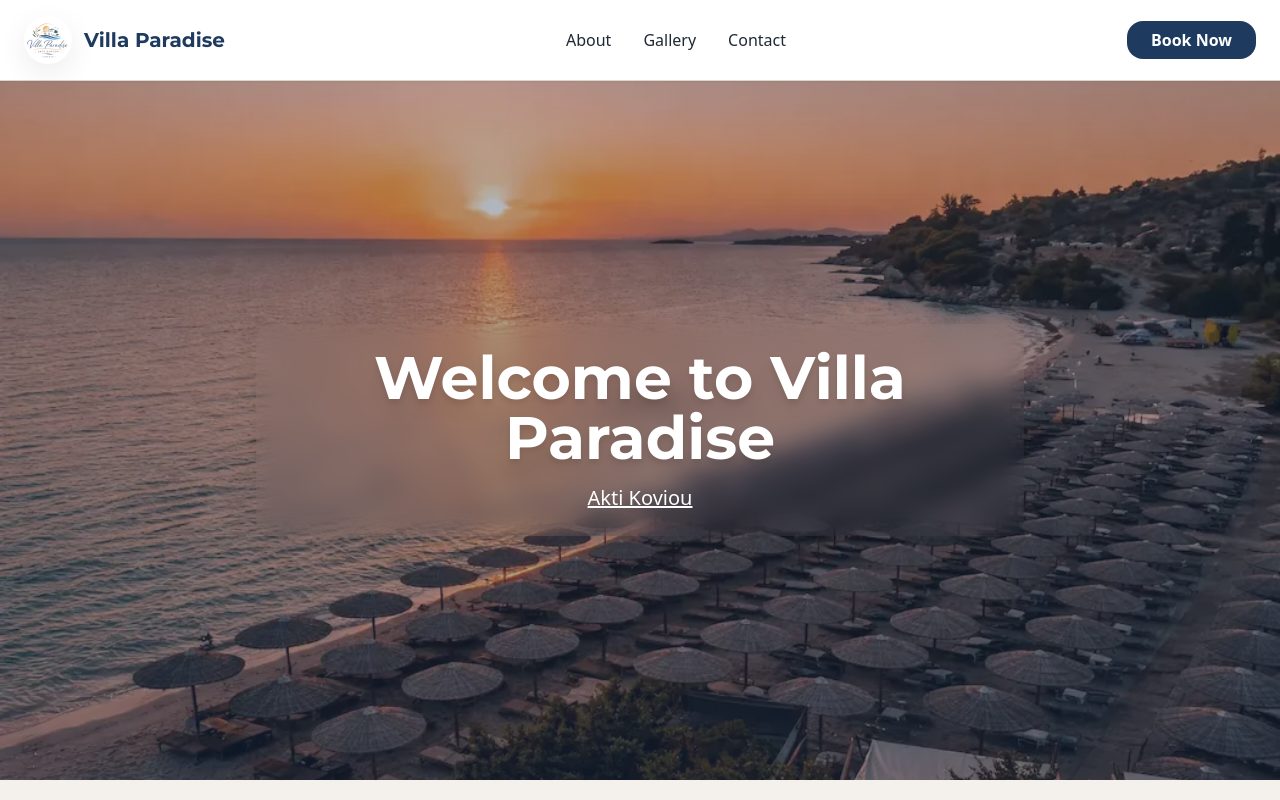
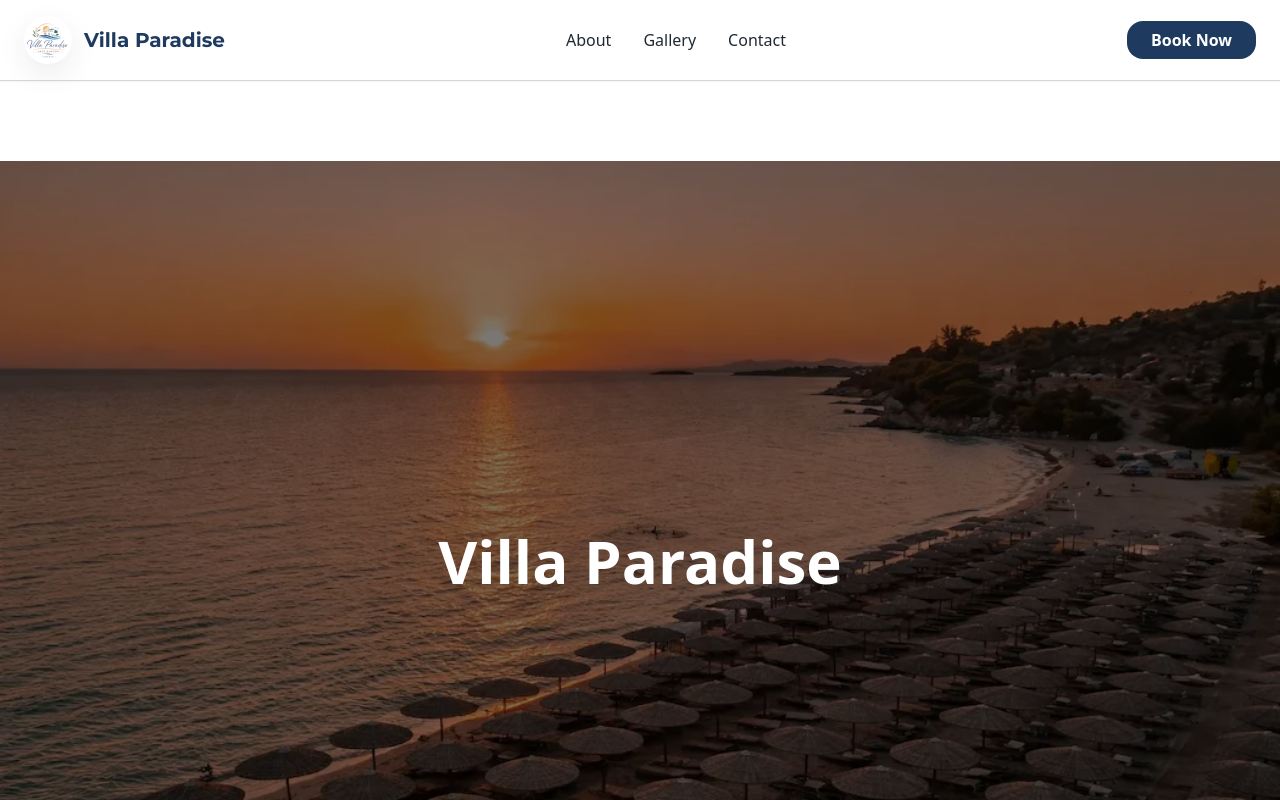
Before and after one commit to Emmilija/koviou-paradise, a React (Vite) app: page / in a window 1280 px wide. Shown: the top 800 px of the page. Built offline with nearby package versions, Linux system fonts and the light colour scheme.

Commit message:
fixed lcp

```diff
--- a/src/App.tsx
+++ b/src/App.tsx
@@ -1,6 +1,6 @@
 import Navbar from "./components/Navbar";
 
-import Services from "./components/Services";
+import Hero from "./components/Hero";
 import Footer from "./components/Footer";
 import Gallery from "./components/Gallery";
 import AboutUs from "./components/AboutUs";
@@ -12,7 +12,7 @@ const App = () => {
       <Navbar />
       <main className="pt-20">
 
-        <Services />
+        <Hero />
         <AboutUs />
         <Reviews />
         <Gallery />
--- /dev/null
+++ b/src/components/Hero.tsx
@@ -0,0 +1,26 @@
+
+const Hero: React.FC = () => {
+  return (
+<section className="relative w-full h-screen">
+
+  <img
+    src="/hero.webp"
+    alt="Villa Paradise"
+    className="absolute inset-0 w-full h-full object-cover"
+    fetchPriority="high"
+    loading="eager"
+  />
+
+  <div className="absolute inset-0 bg-black/50"></div>
+
+  <div className="relative z-10 flex items-center justify-center h-full text-center text-white">
+    <h1 className="text-4xl md:text-6xl font-bold">
+      Villa Paradise
+    </h1>
+  </div>
+
+</section>
+  );
+};
+
+export default Hero;
--- a/src/components/Navbar.tsx
+++ b/src/components/Navbar.tsx
@@ -21,7 +21,7 @@ const Navbar: React.FC = () => {
   };
 
   return (
-<nav className="fixed top-0 left-0 w-full z-50 bg-white backdrop-blur-md shadow-sm border-b border-stone">
+<nav className="sticky top-0 left-0 w-full z-50 bg-white backdrop-blur-md shadow-sm border-b border-stone">
       <div className="max-w-7xl mx-auto flex justify-between items-center py-4 px-6">
 
         {/* Logo */}
--- a/src/components/Services.tsx
+++ /dev/null
@@ -1,43 +0,0 @@
-
-const Hero: React.FC = () => {
-  return (
-    <section className="relative w-full h-[400px] sm:h-[500px] md:h-[600px] lg:h-[700px]">
-
-  {/* LCP Image */}
-  <img
-    src="/hero.webp"
-    alt="Hero - Villa Paradise"
-    className="absolute inset-0 w-full h-full object-cover"
-    width={1050}
-    height={700}
-    fetchPriority="high"
-    decoding="async"
-  />
-
-  {/* Gradient */}
-  <div className="absolute inset-0 bg-gradient-to-t from-[#1E3A5F]/40 to-[#1E3A5F]/30" />
-
-  {/* Content */}
-  <div className="absolute inset-0 flex flex-col justify-center items-center text-center px-6">
-    <div className="bg-dark-70 backdrop-blur-md rounded-xl px-8 py-6 max-w-3xl shadow-lg-soft">
-      <h1 className="text-3xl sm:text-4xl md:text-5xl lg:text-6xl font-heading font-bold text-white drop-shadow-lg">
-        Welcome to Villa Paradise
-      </h1>
-
-      <p className="mt-4 text-sm sm:text-base md:text-lg lg:text-xl text-gray-200">
-        <a
-          href="https://www.google.com/maps?q=Akti+Koviou+1,+Sithonia+630+88,+Greece"
-          target="_blank"
-          rel="noopener noreferrer"
-          className="text-white underline hover:text-orange-400 transition-colors duration-300"
-        >
-          Akti Koviou
-        </a>
-      </p>
-    </div>
-  </div>
-</section>
-  );
-};
-
-export default Hero;
```
